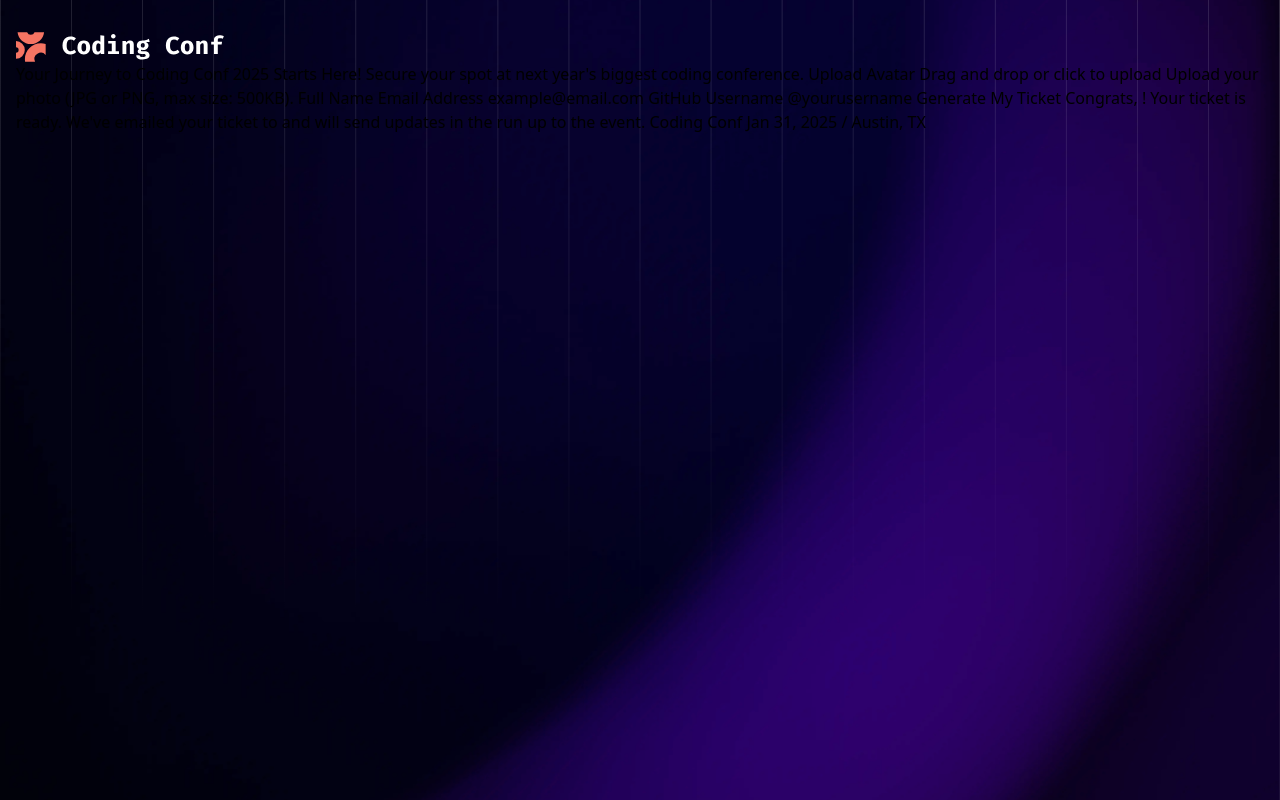
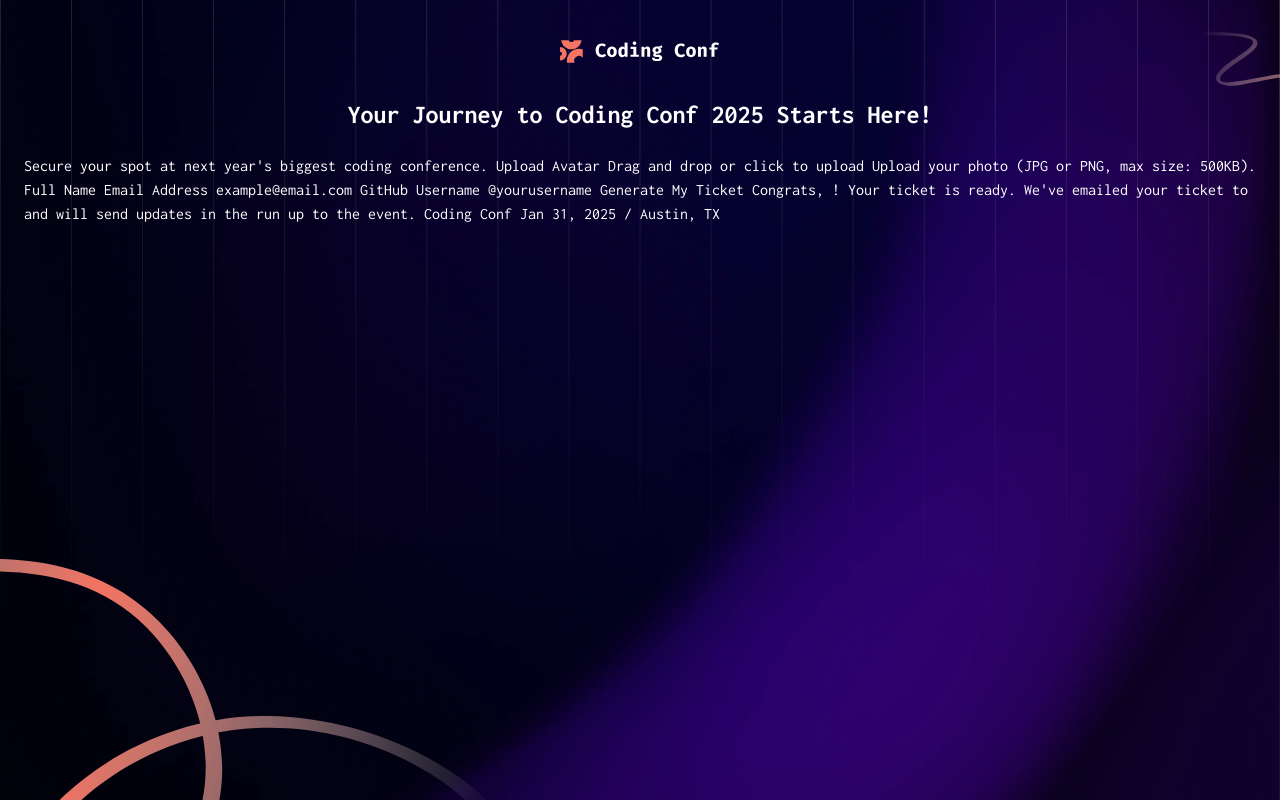
Before and after one commit to D-KILLJOY/FEM-conference-ticket-generator, a React (Vite) app: page / in a window 1280 px wide. Built offline with nearby package versions, Linux system fonts and the light colour scheme.

Commit message:
fixed background elements

```diff
--- a/src/App.tsx
+++ b/src/App.tsx
@@ -13,19 +13,25 @@ import mainLogo from "./assets/images/logo-full.svg";
 
 function App() {
     return (
-        <main className="py-8 px-4 w-full min-h-screen bg-cover bg-center bg-no-repeat  relative">
+        <main className="py-10 px-6 w-full mx-auto min-h-screen bg-size-[cover,7.5rem,15.625rem] bg-position-[center,100%_4%,bottom_left] bg-no-repeat relative lg:bg-size-[cover,7.5rem,40%]">
             <header>
-                <img src={mainLogo} alt="Coding Conf" />
+                <img
+                    src={mainLogo}
+                    alt="Coding Conf"
+                    className="mx-auto w-40 mb-8"
+                />
+                <h1 className="font-bold text-[1.625rem] text-center mb-5">
+                    Your Journey to Coding Conf 2025 Starts Here!
+                </h1>
             </header>
             <p>
-                Your Journey to Coding Conf 2025 Starts Here! Secure your spot
-                at next year's biggest coding conference. Upload Avatar Drag and
-                drop or click to upload Upload your photo (JPG or PNG, max size:
-                500KB). Full Name Email Address example@email.com GitHub
-                Username @yourusername Generate My Ticket Congrats, ! Your
-                ticket is ready. We've emailed your ticket to and will send
-                updates in the run up to the event. Coding Conf Jan 31, 2025 /
-                Austin, TX
+                Secure your spot at next year's biggest coding conference.
+                Upload Avatar Drag and drop or click to upload Upload your photo
+                (JPG or PNG, max size: 500KB). Full Name Email Address
+                example@email.com GitHub Username @yourusername Generate My
+                Ticket Congrats, ! Your ticket is ready. We've emailed your
+                ticket to and will send updates in the run up to the event.
+                Coding Conf Jan 31, 2025 / Austin, TX
             </p>
         </main>
     );
--- a/src/index.css
+++ b/src/index.css
@@ -1,4 +1,12 @@
 @import "tailwindcss";
+
+@font-face {
+    font-family: Inconsolata;
+    src: url("./assets/fonts/Inconsolata-VariableFont_wdth,wght.ttf")
+        format("truetype");
+    font-weight: 100 900;
+    font-style: normal;
+}
 
 @theme {
     --color-Neutral-0: hsl(0, 0%, 100%);
@@ -6,10 +14,10 @@
     --color-Neutral-500: hsl(245, 15%, 58%);
     --color-Neutral-700: hsl(245, 19%, 35%);
     --color-Neutral-900: hsl(248, 70%, 10%);
-
     --color-Orange-500: hsl(7, 88%, 67%);
     --color-Orange-700: hsl(7, 71%, 60%);
 
+    --font-Inconsolata: Inconsolata, sans-serif;
     /* - Gradient (text): hsl(7, 86%, 67%) to hsl(0, 0%, 100%) */
 }
 
@@ -20,7 +28,7 @@ body {
 }
 
 main {
-    @apply bg-[url('./assets/images/pattern-lines.svg')]
-    md:bg-[url('./assets/images/pattern-lines.svg')]
-    lg:bg-[url('./assets/images/pattern-lines.svg')];
+    @apply bg-[url('./assets/images/pattern-lines.svg'),url('./assets/images/pattern-squiggly-line-top.svg'),url('./assets/images/pattern-squiggly-line-bottom-mobile-tablet.svg')]
+    md:bg-[url('./assets/images/pattern-lines.svg'),url('./assets/images/pattern-squiggly-line-top.svg'),url('./assets/images/pattern-squiggly-line-bottom-mobile-tablet.svg')]
+    lg:bg-[url('./assets/images/pattern-lines.svg'),url('./assets/images/pattern-squiggly-line-top.svg'),url('./assets/images/pattern-squiggly-line-bottom-desktop.svg')] text-Neutral-0 font-Inconsolata;
 }
```
